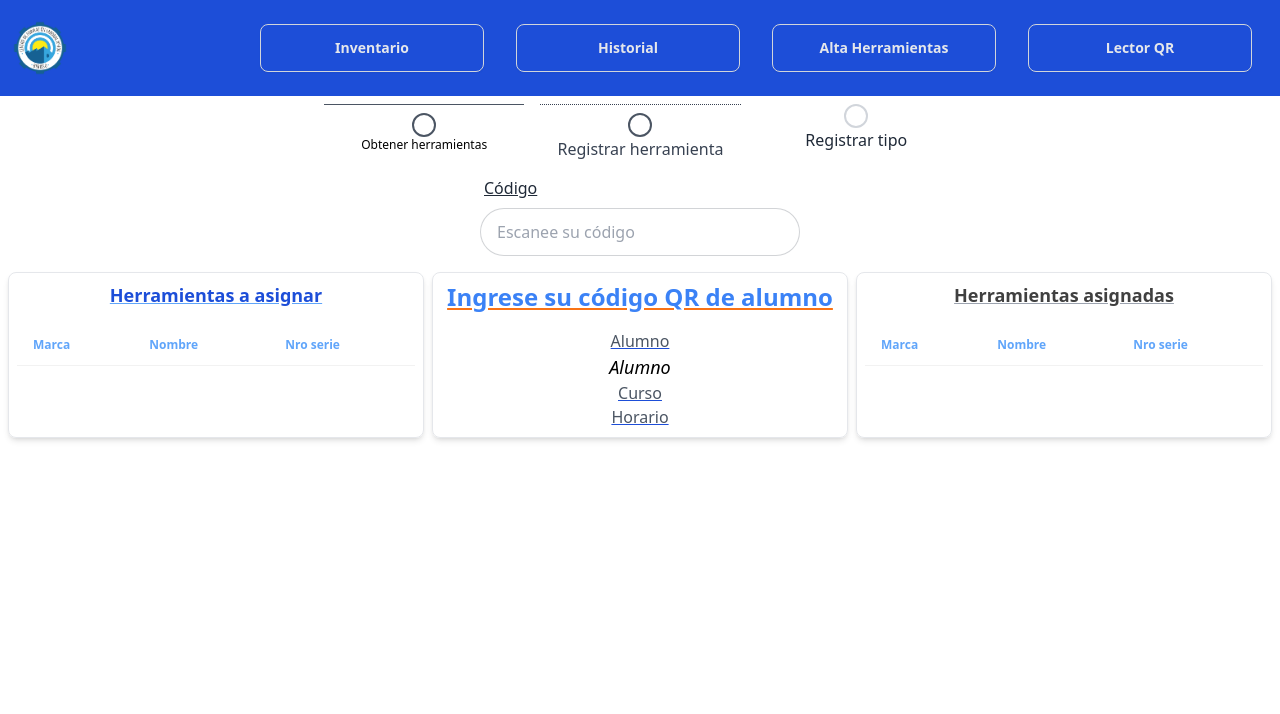
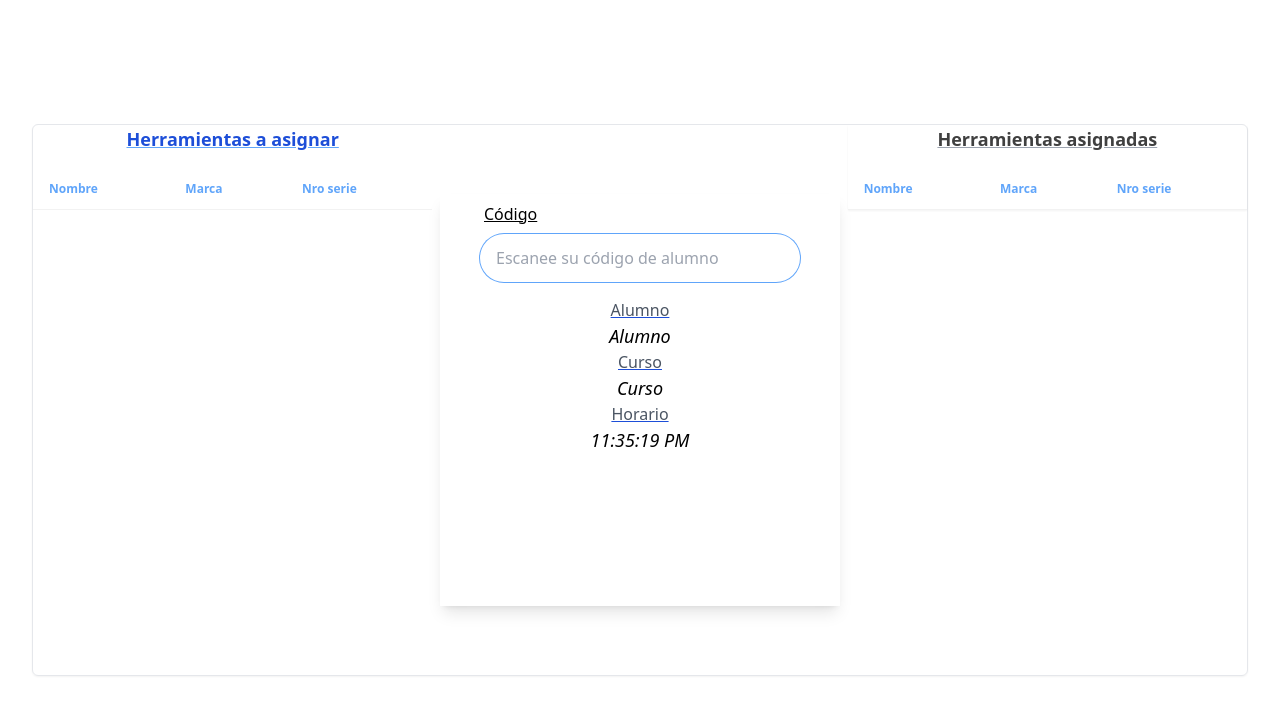
Before and after one commit to sebastianFeltes/app-herramientas, a React (Vite) app: page /lector-qr in a window 1280 px wide. Shown: the top 714 px of the page. Built offline with nearby package versions, Linux system fonts and the light colour scheme.

Commit message:
fix traer alumno y herramienta

```diff
--- a/src/components/StyledInput.jsx
+++ b/src/components/StyledInput.jsx
@@ -12,6 +12,7 @@ function StyledInput({
   onChange,
   // eslint-disable-next-line react/prop-types
   textColor,
+  focus,
 }) {
   return (
     <label className="form-control w-full max-w-xs">
@@ -20,12 +21,13 @@ function StyledInput({
         <span className={`text-label-alt ${textColor}`}>{TRLabel}</span>
       </div>
       <input
+        autoFocus={focus}
         ref={inputRef}
         type={type}
         placeholder={placeholder}
         className="input input-bordered w-full rounded-full max-w-xs bg-white focus:border-none ring-1 ring-transparent focus:ring-1 focus:ring-blue-400 focus:outline-none"
         onChange={onChange}
-     />
+      />
       <div className="label">
         <span className={`text-label-alt ${textColor}`}>{BLLabel}</span>
         <span className={`text-label-alt ${textColor}`}>{BRLabel}</span>
--- a/src/pages/lector-qr.jsx
+++ b/src/pages/lector-qr.jsx
@@ -1,5 +1,4 @@
-import { useRef, useState } from "react";
-import Navbar from "../components/Navbar";
+import { useEffect, useRef, useState } from "react";
 import StyledInput from "../components/StyledInput";
 import {
   getHerramienta,
@@ -14,6 +13,18 @@ function LectorQr() {
   const [paso, setPaso] = useState(1);
   const [herramientasAAsignar, setHerramientasAAsignar] = useState([]);
   const [alumno, setAlumno] = useState(null);
+  const [hora, setHora] = useState(null);
+  const [err, setErr] = useState("");
+  const [succes, setSucces] = useState("");
+  function getHora() {
+    let date = new Date().toLocaleTimeString();
+    setHora(date);
+  }
+  useEffect(() => {
+    setInterval(() => {
+      getHora();
+    }, 1000);
+  }, []);
   async function LecturaQr() {
     let codigo = code.current.value;
     let cadena = codigo.split("");
@@ -25,6 +36,7 @@ function LectorQr() {
       const res = await getHerramientasUso(idAlumno);
       setHerramientasAsignadas(res);
       setPaso(2);
+      code.current.value = "";
     }
 
     //Se fija si el ultimo elemento del array es "_" y si es trae los datos
@@ -32,11 +44,11 @@ function LectorQr() {
       cadena.pop();
       let idHerramienta = parseInt(cadena.join(""));
       //Si la herramienta está, entonces la devuelve
-      if (
-        herramientasAsignadas.some(
+      let Asignadas = herramientasAsignadas.some(
         (herramienta) => idHerramienta == herramienta.id_herramienta
-        )
-      ) {
+      );
+
+      if (Asignadas) {
         let nuevasHerramientasAsignadas = herramientasAsignadas.filter(
           (herramienta) => idHerramienta != herramienta.id_herramienta
         );
@@ -46,35 +58,34 @@ function LectorQr() {
         });
         console.log(response);
 
-        return setHerramientasAsignadas(nuevasHerramientasAsignadas);
+        setHerramientasAsignadas(nuevasHerramientasAsignadas);
       } else {
         let isAssigned = herramientasAAsignar.some(
           (herramienta) => idHerramienta == herramienta.id_herramienta
         );
-        if (isAssigned) {
-          return console.log("ya está asignada");
-        }
+        //Valida si la herramienta está asignada, si no es así continua el flujo
+        if (!isAssigned) {
           const response = await getHerramienta(idHerramienta);
           //Valida si response recibe herramientas
           if (response.length > 0) {
-          return setHerramientasAAsignar([
-            ...herramientasAAsignar,
-            response[0],
-          ]);
+            setHerramientasAAsignar([...herramientasAAsignar, response[0]]);
           } else {
-          return console.log("No se encontró la herramienta");
+            setErr("No se encontró la herramienta")
           }
         }
+      }
+      code.current.value = "";
     }
     //Cierre del ciclo
     if (cadena[cadena.length - 1] == "." && paso == 2) {
       let alumnoActual = parseInt(cadena.join(""));
       console.log(alumno);
       console.log(alumnoActual);
-
+      //Verifica si el alumno que cierra el ciclo es el mismo
       if (alumnoActual != alumno) {
-        console.log("alumno distinto");
+        setErr("Alumno distinto")
       } else {
+        // eslint-disable-next-line no-unused-vars
         let response = await postHerramientasAAsignar({
           id_alumno: alumno,
           herramientas: herramientasAAsignar,
@@ -83,21 +94,17 @@ function LectorQr() {
         setHerramientasAsignadas([]);
         setHerramientasAAsignar([]);
         setAlumno(null);
-        console.log(herramientasAsignadas);
-        console.log(herramientasAAsignar);
       }
+      code.current.value = "";
     }
-
-    // code.current.value = ""
   }
 
   return (
     /* body */
-    <>
-      <Navbar />
-      <div className="bg-white h-screen w-full p-2">
+    <div className="flex flex-col justify-center items-center bg-white h-screen w-full p-8 ">
       {/* secuence list */}
-        <div className="flex justify-center mb-4">
+
+      {/* <div className="flex justify-center mb-4">
           <ul className="w-1/2 flex justify-center items-center gap-4">
             <li
               className={`p-2 w-1/3 flex flex-col items-center h-12 border-t ${
@@ -139,29 +146,39 @@ function LectorQr() {
               <span className="">Registrar tipo</span>
             </li>
           </ul>
+        </div>*/}
+
+      {/* input codigo QR */}
+
+      {/*  <div className="text-black text-2xl border w-full border-cyan-500">
+        <div className="flex justify-center ">
+          {paso == 1 ? (
+            <p className="underline decoration-orange-500">
+              Ingrese su QR de alumno
+            </p>
+          ) : paso == 2 ? (
+            <div>
+              <p className="underline decoration-orange-500">
+                Ingrese el QR de la herramienta
+              </p>
             </div>
-        {/* input codigo QR */}
-        <div className="flex justify-center">
-          <StyledInput
-            placeholder={"Escanee su código"}
-            type={"password"}
-            TLLabel={"Código"}
-            inputRef={code}
-            onChange={LecturaQr}
-          />
+          ) : (
+            false
+          )}
         </div>
+      </div> */}
       {/*  div madre de las table y info alumno */}
-        <div className="flex justify-around gap-2 ">
+      <div className="flex justify-center items-start gap-2 border rounded-md shadow-sm w-full h-3/4">
         {/* tabla de herramientas a asignar */}
-          <div className="border shadow-md p-2 rounded-lg flex gap-4 flex-col items-center w-1/3">
+        <div className="flex gap-4 flex-col items-center w-1/3">
           <span className="text-blue-700 text-lg font-semibold  underline decoration-blue-400">
             Herramientas a asignar
           </span>
           <table className="table">
             <thead className="text-blue-400">
               <tr>
+                <td>Nombre</td>
                 <td>Marca</td>
-                  <td>Nombre</td>
                 <td>Nro serie</td>
               </tr>
             </thead>
@@ -179,12 +196,23 @@ function LectorQr() {
           </table>
         </div>
         {/*info del alumno */}
-          <div className="border shadow-md p-2 rounded-lg flex gap-4 flex-col items-center w-1/3">
-            <p className="text-blue-500 underline decoration-orange-500 font-bold text-2xl">
-              Ingrese su código QR de alumno
-            </p>
+        <div className=" flex flex-col items-center w-1/3 shadow-lg self-center h-3/4 justify-start">
+          <form className="flex justify-center w-full text-black">
+            <StyledInput
+              placeholder={
+                paso == 1
+                  ? "Escanee su código de alumno"
+                  : "Escanee el código de la herramienta"
+              }
+              type={"password"}
+              TLLabel={"Código"}
+              inputRef={code}
+              focus={true}
+              onChange={(e) => LecturaQr(e)}
+            />
+          </form>
           <div className="flex flex-col justify-center items-center text-black">
-              <span className="underline text-gray-600 decoration-blue-700">
+            <span className="underline text-gray-600 decoration-blue-700 ">
               Alumno
             </span>
             <span className="italic text-lg">
@@ -197,23 +225,32 @@ function LectorQr() {
             <span className="underline text-gray-600 decoration-blue-700">
               Curso
             </span>
-              <span className="italic text-lg"></span>
+            <span className="italic text-lg">Curso</span>
             <span className="underline text-gray-600 decoration-blue-700">
               Horario
             </span>
-              <span className="italic text-lg"></span>
+            <span className="italic text-lg">{hora}</span>
+          </div>
+          <div className="flex justify-center ">
+            {herramientasAAsignar.length > 0 ? (
+              <p className="underline decoration-orange-500">
+                Para finalizar el ciclo ingrese su QR de alumno
+              </p>
+            ) : (
+              false
+            )}
           </div>
         </div>
         {/* tabla de herramientas asignadas */}
-          <div className="border shadow-md p-2 rounded-lg flex gap-4 flex-col items-center w-1/3">
+        <div className="flex gap-4 flex-col items-center w-1/3 shadow-sm">
           <span className="text-neutral-700 text-lg font-semibold underline decoration-gray-400">
             Herramientas asignadas
           </span>
           <table className="table">
             <thead className="text-blue-400">
               <tr>
+                <td>Nombre</td>
                 <td>Marca</td>
-                  <td>Nombre</td>
                 <td>Nro serie</td>
               </tr>
             </thead>
@@ -232,7 +269,6 @@ function LectorQr() {
         </div>
       </div>
     </div>
-    </>
   );
 }
 
```
Lines whose indentation alone changed are shown as unchanged.
